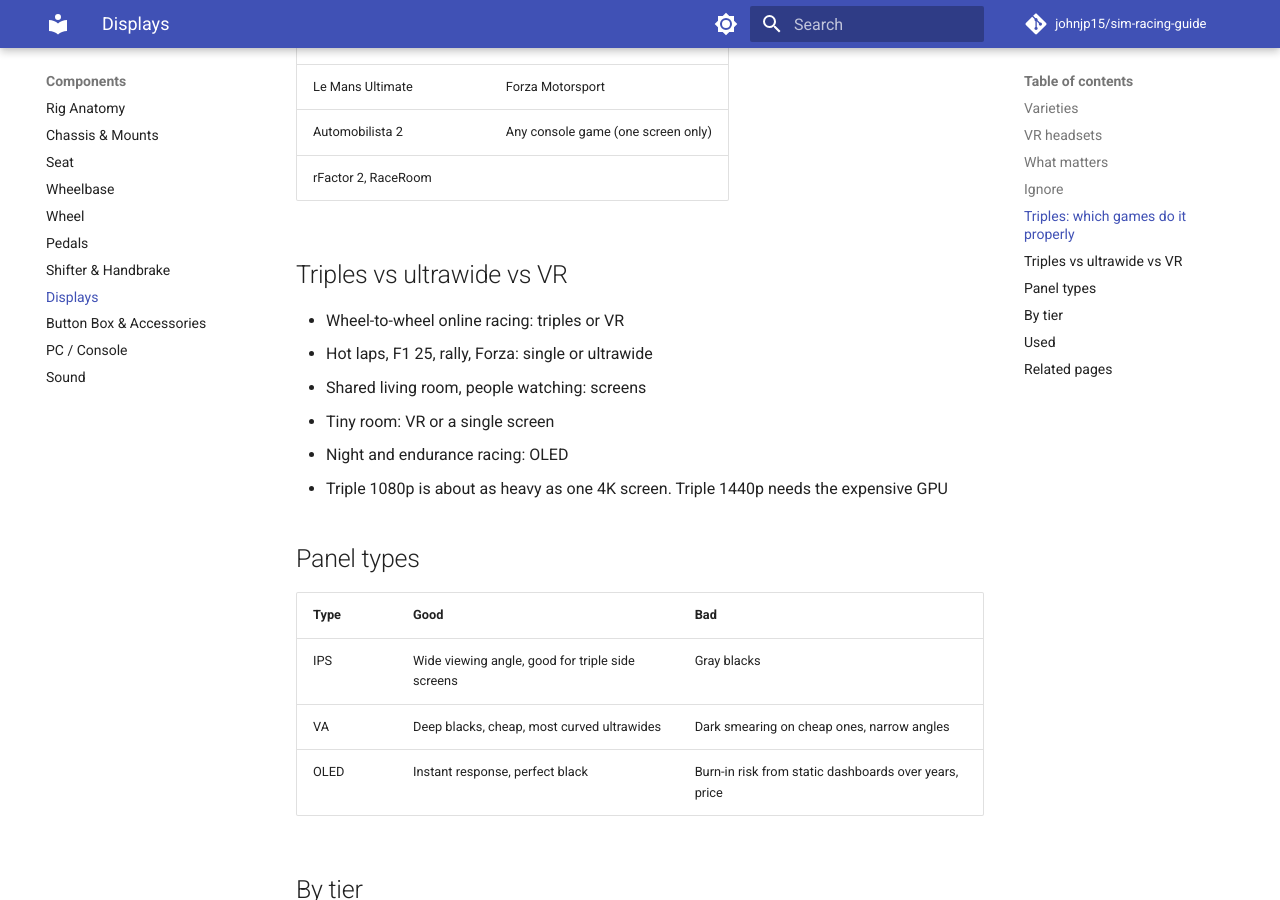
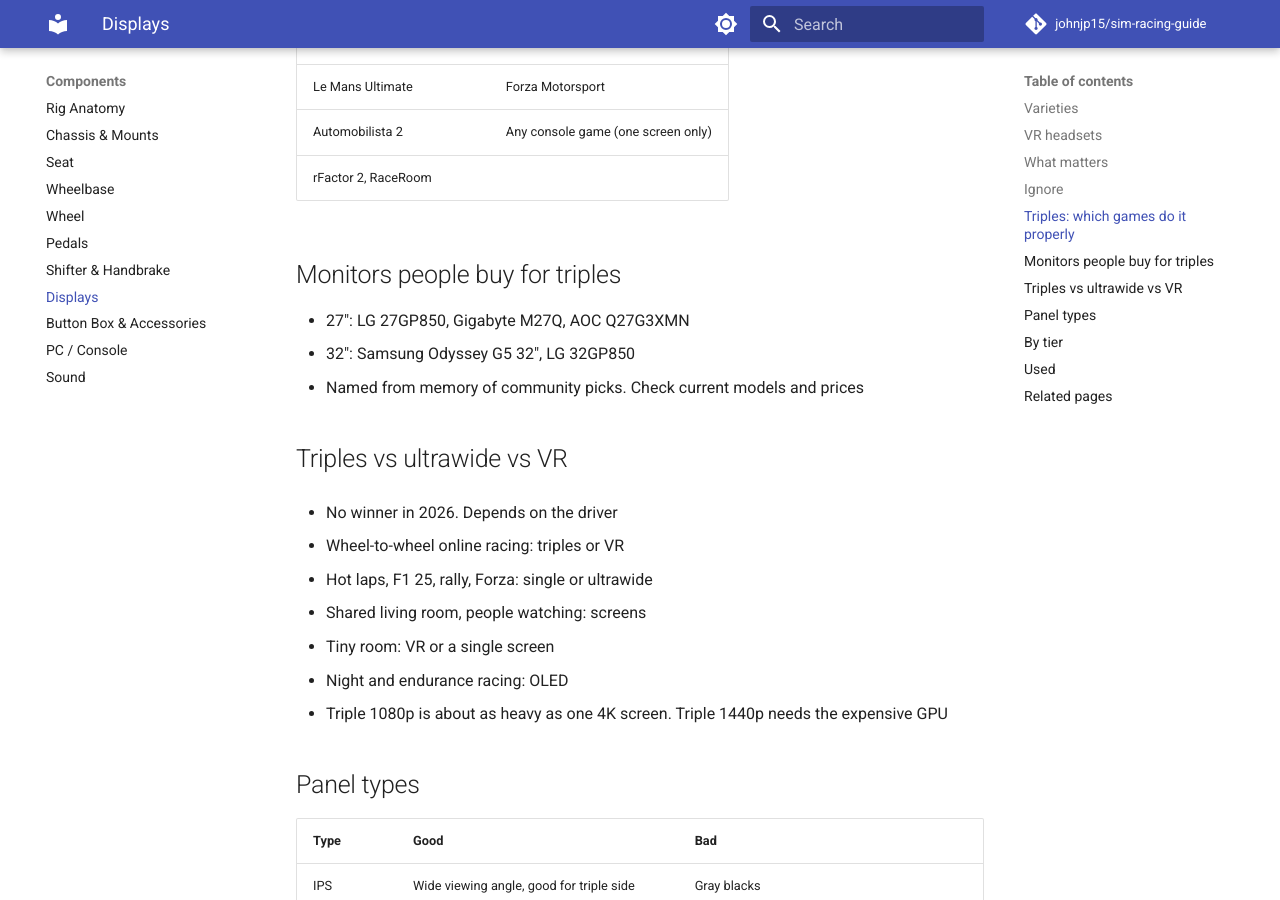
Before and after one commit to johnjp15/sim-racing-guide, an MkDocs documentation site: the page built from docs/components/displays-vr.md, in a window 1280 px wide and 900 px high, scrolled down 2983 px. Built offline with MkDocs 1.6.1 and Material for MkDocs 9.7.7, drawn with Linux system fonts in a browser that asks for light colours; comment, search, counter and statistics services are not loaded.

Commit message:
Fold remaining community-view notes into buying, pedals, console, displays pages
Co-Authored-By: Claude Opus 5.5 <noreply@anthropic.com>

```diff
--- a/docs/components/displays-vr.md
+++ b/docs/components/displays-vr.md
@@ -63,7 +63,15 @@
 | Automobilista 2 | Any console game (one screen only) |
 | rFactor 2, RaceRoom | |
 
+## Monitors people buy for triples
+
+- 27": LG 27GP850, Gigabyte M27Q, AOC Q27G3XMN
+- 32": Samsung Odyssey G5 32", LG 32GP850
+- Named from memory of community picks. Check current models and prices
+
 ## Triples vs ultrawide vs VR
+
+- No winner in 2026. Depends on the driver
 
 - Wheel-to-wheel online racing: triples or VR
 - Hot laps, F1 25, rally, Forza: single or ultrawide
```
Also changed, not shown: docs/components/pc-console.md (+1 -1 lines), docs/components/pedals.md (+2 -0 lines), docs/start/buying.md (+3 -0 lines).
